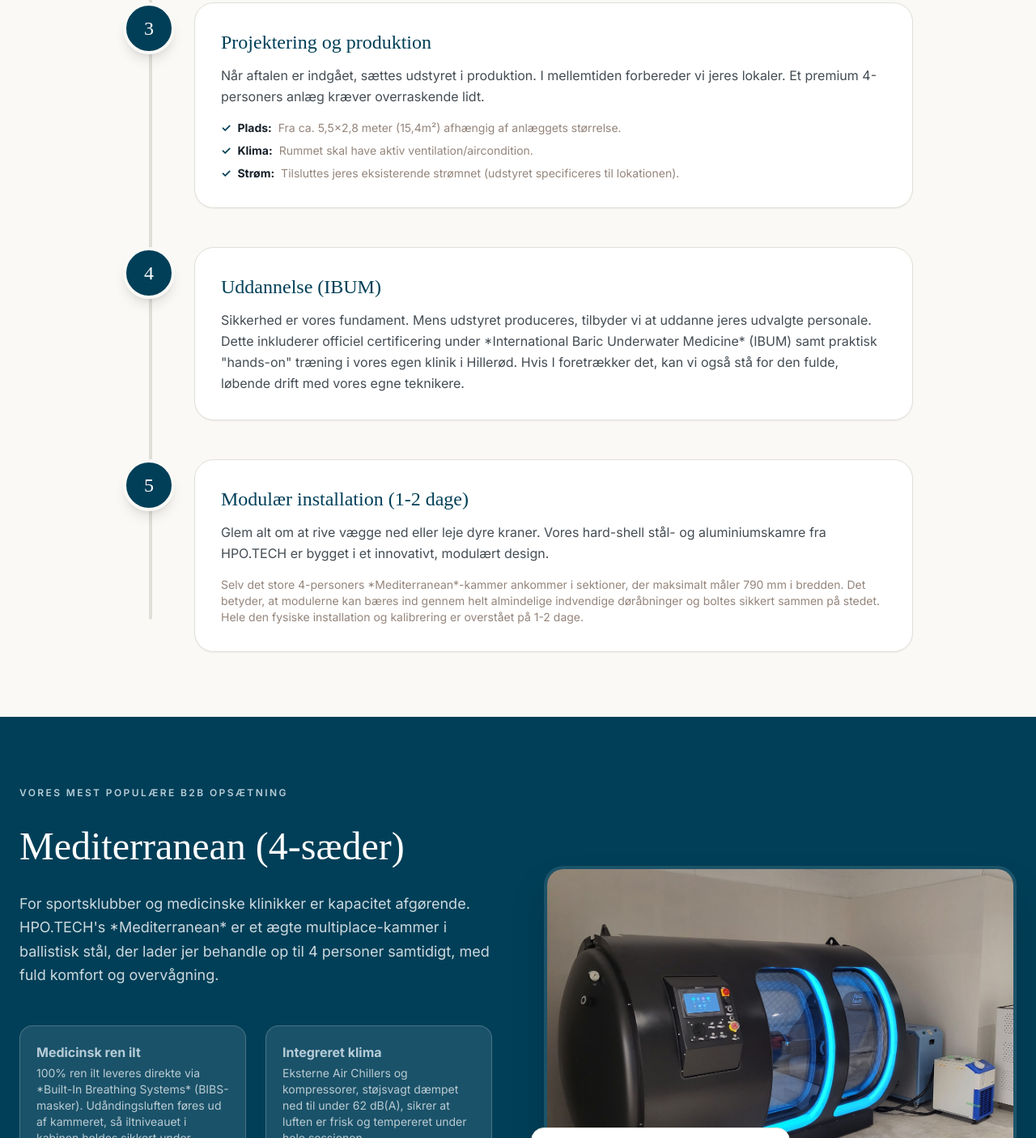
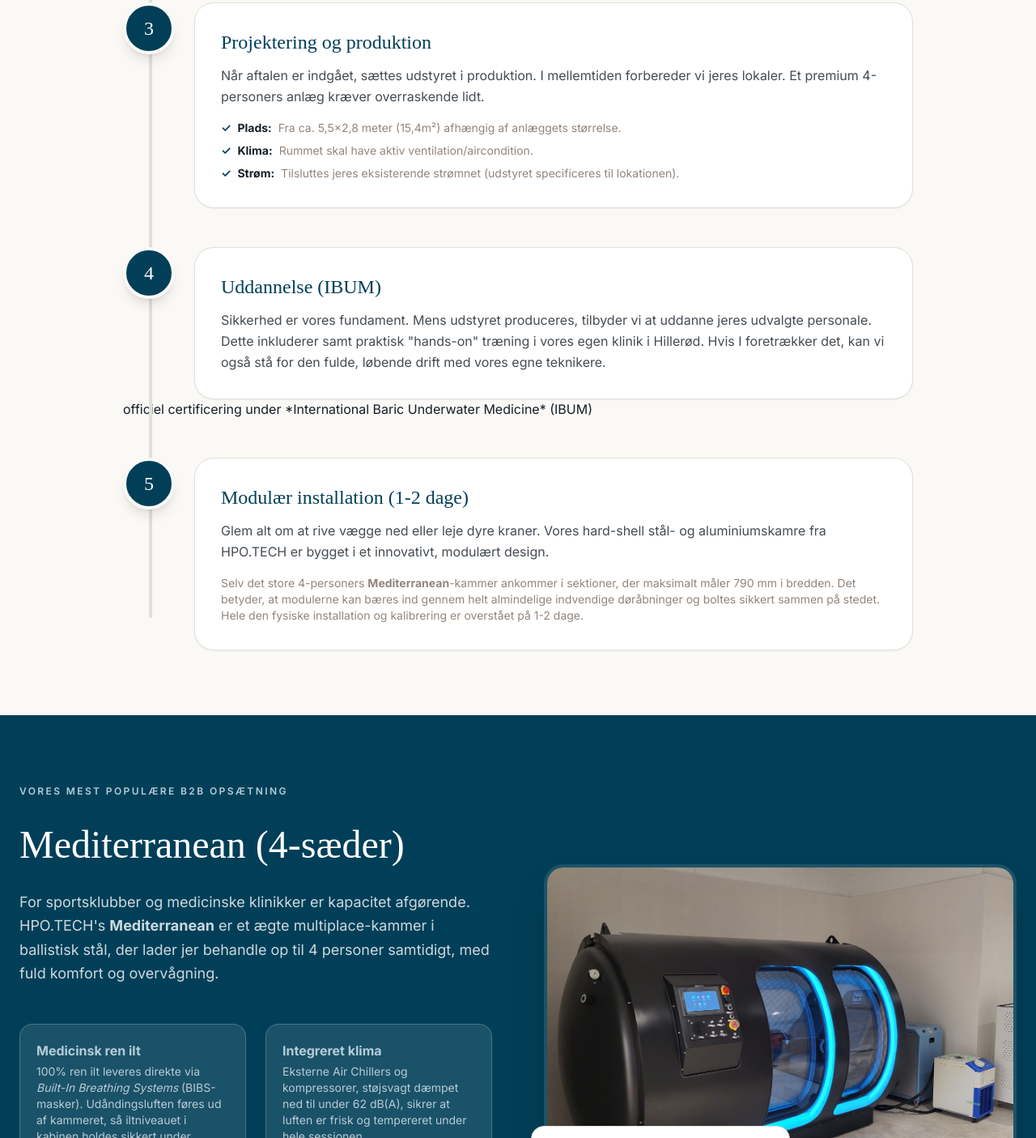
Before and after one commit to ChristensenMichael/rechargelife-web1, a plain HTML site: page how-it-works.html in a window 1280 px wide. Shown: the part 1395-2800 px from the top of the page at 81% size. Drawn offline with nearby package versions, Linux system fonts and the light colour scheme; a web font is replaced by a local one.

Commit message:
rettet stjerner

```diff
--- a/how-it-works.html
+++ b/how-it-works.html
@@ -250,7 +250,7 @@
                         </div>
                         <div class="bg-white p-8 rounded-3xl border border-rl-lightbg shadow-sm flex-grow">
                             <h3 class="font-serif text-2xl text-rl-darkblue mb-3">Behovsanalyse og business case</h3>
-                            <p class="text-rl-black/80 mb-4 leading-relaxed">Vi starter med at kortlægge jeres gæste- eller patientflow. Skal I have et 1-personers *Zeugma* til eksklusiv recovery, eller er vores mest populære 4-personers *Mediterranean* bedre til at håndtere en hel startopstilling eller patientgruppe på én gang?</p>
+                            <p class="text-rl-black/80 mb-4 leading-relaxed">Vi starter med at kortlægge jeres gæste- eller patientflow. Skal I have et 1-personers <strong>Zeugma</strong> til eksklusiv recovery, eller er vores mest populære 4-personers <strong>Mediterranean</strong> bedre til at håndtere en hel startopstilling eller patientgruppe på én gang?</p>
                             <div class="bg-rl-lightbg/30 p-4 rounded-xl border border-rl-lightbg/50">
                                 <span class="font-semibold text-rl-darkblue text-sm uppercase tracking-wider block mb-1">Risikofri Finansiering</span>
                                 <p class="text-sm text-rl-taupe">Vi opstiller et rentabilitetsbudget baseret på en 36-måneders leasingmodel. I undgår tung kapitalbinding (CAPEX) og får en lav månedlig driftsudgift (OPEX).</p>
@@ -292,11 +292,11 @@
                         </div>
                         <div class="bg-white p-8 rounded-3xl border border-rl-lightbg shadow-sm flex-grow">
                             <h3 class="font-serif text-2xl text-rl-darkblue mb-3">Uddannelse (IBUM)</h3>
-                            <p class="text-rl-black/80 leading-relaxed">Sikkerhed er vores fundament. Mens udstyret produceres, tilbyder vi at uddanne jeres udvalgte personale. Dette inkluderer officiel certificering under *International Baric Underwater Medicine* (IBUM) samt praktisk "hands-on" træning i vores egen klinik i Hillerød. Hvis I foretrækker det, kan vi også stå for den fulde, løbende drift med vores egne teknikere.</p>
+                            <p class="text-rl-black/80 leading-relaxed">Sikkerhed er vores fundament. Mens udstyret produceres, tilbyder vi at uddanne jeres udvalgte personale. Dette inkluderer  samt praktisk "hands-on" træning i vores egen klinik i Hillerød. Hvis I foretrækker det, kan vi også stå for den fulde, løbende drift med vores egne teknikere.</p>
                         </div>
                     </div>
 
-                    <!-- Trin 5 -->
+                    <!-- Trin 5 -->officiel certificering under *International Baric Underwater Medicine* (IBUM)
                     <div class="flex flex-col md:flex-row gap-6 items-start relative">
                         <div class="w-16 h-16 rounded-full bg-rl-darkblue text-white font-serif text-2xl flex items-center justify-center shrink-0 shadow-lg z-10 border-4 border-[#FAF9F6]">
                             5
@@ -304,7 +304,7 @@
                         <div class="bg-white p-8 rounded-3xl border border-rl-lightbg shadow-sm flex-grow">
                             <h3 class="font-serif text-2xl text-rl-darkblue mb-3">Modulær installation (1-2 dage)</h3>
                             <p class="text-rl-black/80 mb-4 leading-relaxed">Glem alt om at rive vægge ned eller leje dyre kraner. Vores hard-shell stål- og aluminiumskamre fra HPO.TECH er bygget i et innovativt, modulært design.</p>
-                            <p class="text-sm text-rl-taupe">Selv det store 4-personers *Mediterranean*-kammer ankommer i sektioner, der maksimalt måler 790 mm i bredden. Det betyder, at modulerne kan bæres ind gennem helt almindelige indvendige døråbninger og boltes sikkert sammen på stedet. Hele den fysiske installation og kalibrering er overstået på 1-2 dage.</p>
+                            <p class="text-sm text-rl-taupe">Selv det store 4-personers <strong>Mediterranean</strong>-kammer ankommer i sektioner, der maksimalt måler 790 mm i bredden. Det betyder, at modulerne kan bæres ind gennem helt almindelige indvendige døråbninger og boltes sikkert sammen på stedet. Hele den fysiske installation og kalibrering er overstået på 1-2 dage.</p>
                         </div>
                     </div>
 
@@ -322,13 +322,13 @@
                         <span class="text-xs font-semibold uppercase tracking-[0.2em] text-rl-lightblue">Vores mest populære B2B opsætning</span>
                         <h2 class="font-serif text-3xl md:text-5xl">Mediterranean (4-sæder)</h2>
                         <p class="text-white/80 text-lg leading-relaxed">
-                            For sportsklubber og medicinske klinikker er kapacitet afgørende. HPO.TECH's *Mediterranean* er et ægte multiplace-kammer i ballistisk stål, der lader jer behandle op til 4 personer samtidigt, med fuld komfort og overvågning.
+                            For sportsklubber og medicinske klinikker er kapacitet afgørende. HPO.TECH's <strong>Mediterranean</strong> er et ægte multiplace-kammer i ballistisk stål, der lader jer behandle op til 4 personer samtidigt, med fuld komfort og overvågning.
                         </p>
 
                         <div class="grid grid-cols-2 gap-6 pt-4">
                             <div class="bg-white/10 p-5 rounded-2xl border border-white/20">
                                 <h4 class="font-bold text-rl-lightblue mb-1">Medicinsk ren ilt</h4>
-                                <p class="text-sm text-white/70">100% ren ilt leveres direkte via *Built-In Breathing Systems* (BIBS-masker). Udåndingsluften føres ud af kammeret, så iltniveauet i kabinen holdes sikkert under 23,5%.</p>
+                                <p class="text-sm text-white/70">100% ren ilt leveres direkte via <em>Built-In Breathing Systems</em> (BIBS-masker). Udåndingsluften føres ud af kammeret, så iltniveauet i kabinen holdes sikkert under 23,5%.</p>
                             </div>
                             <div class="bg-white/10 p-5 rounded-2xl border border-white/20">
                                 <h4 class="font-bold text-rl-lightblue mb-1">Integreret klima</h4>
```
